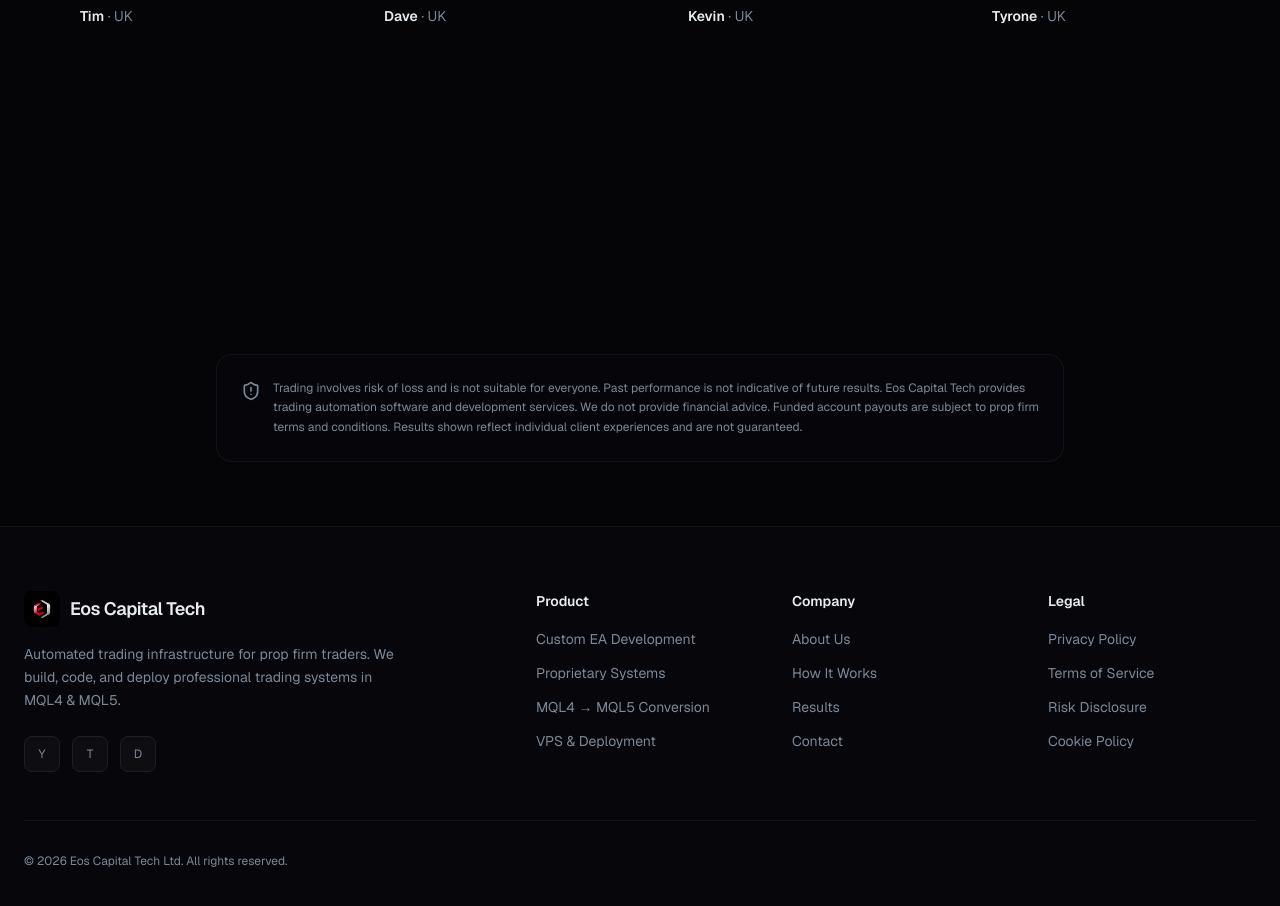
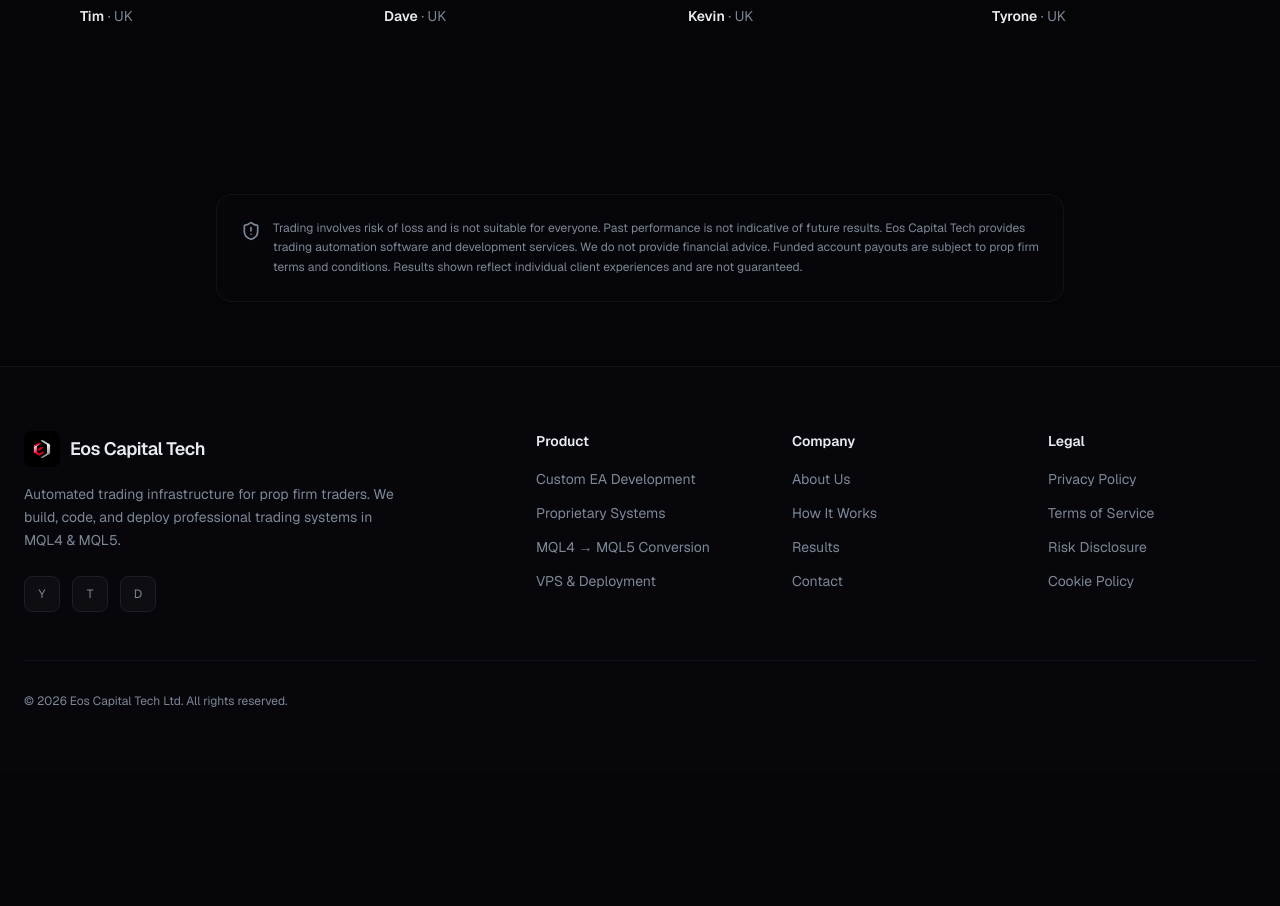
Before and after one commit to zaghamabbas786/eoscapitaltech, a Next.js app: page / in a window 1280 px wide. Shown: the part 6403-7309 px from the top of the page. After the commit the page ends 7176 px from the top, so only its background shows below. Built offline with nearby package versions, Linux system fonts and the light colour scheme.

Commit message:
Comment out layout in VerifiedResults component for future adjustments, simplifying the section structure while maintaining code clarity.

```diff
--- a/src/components/VerifiedResults.tsx
+++ b/src/components/VerifiedResults.tsx
@@ -14,7 +14,7 @@
 
 export default function VerifiedResults() {
   return (
-    <section className="py-14 sm:py-20">
+    <section >
       {/* <div className="mx-auto max-w-6xl px-4 sm:px-6">
         <div className="flex flex-col flex-wrap items-stretch justify-center gap-3 sm:flex-row sm:items-center sm:gap-4">
           {results.map((r, i) => (
```
